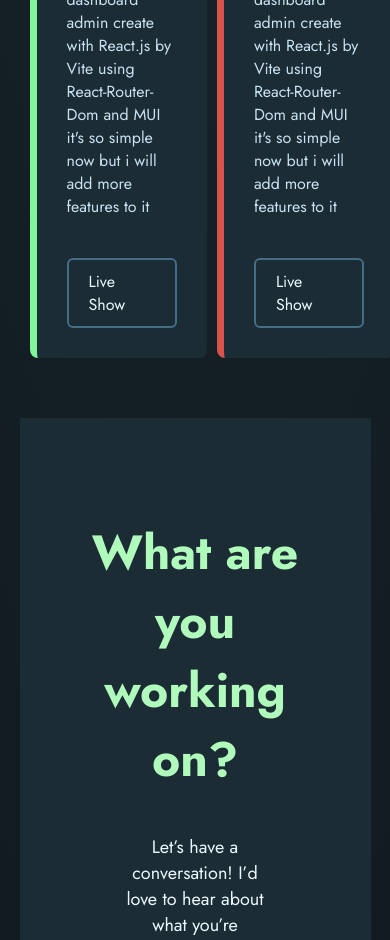
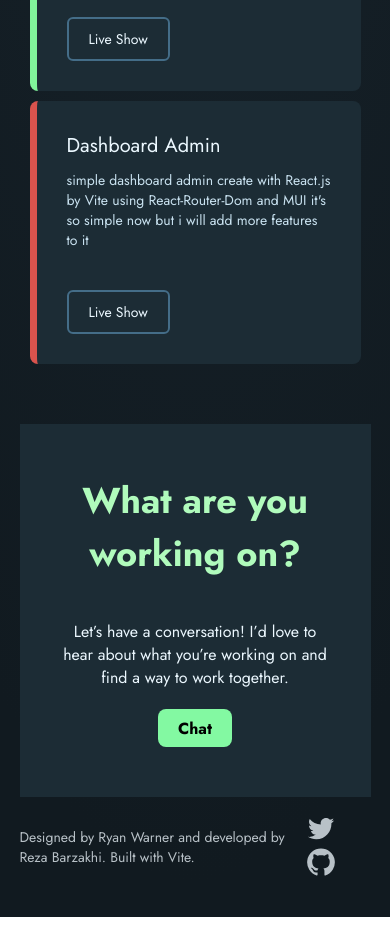
Before and after one commit to rezabarzakhi/personalblog, a React (Vite) app: page / in a window 390 px wide. Shown: the part 1060-2000 px from the top of the page. After the commit the page ends 1977 px from the top, so only its background shows below. Built offline with nearby package versions, Linux system fonts and the light colour scheme; no server answers.

Commit message:
make more responsive

```diff
--- a/src/components/ChatWithMe/ChatWithMe.css
+++ b/src/components/ChatWithMe/ChatWithMe.css
@@ -33,3 +33,23 @@
   font-size: 18px;
   cursor: pointer;
 }
+/* Responsive Adjustments */
+@media (max-width: 460px) {
+  .chatWithMe {
+    padding: 5rem 2rem;
+  }
+
+  .chatWithMeTitle {
+    font-size: 36px;
+  }
+
+  .chatWithMeDescription {
+    margin: 2rem 2rem;
+    font-size: 16px;
+  }
+
+  .chatWithMeBtn {
+    padding: 0.75rem 2rem;
+    font-size: 16px;
+  }
+}
--- a/src/components/Navbar/Navbar.css
+++ b/src/components/Navbar/Navbar.css
@@ -29,6 +29,7 @@
   .navbar a {
     font-size: 1.4rem;
     margin-right: 3rem;
+
   }
   .navbarRight a {
     display: none;
@@ -47,6 +48,7 @@
 
   .navbarRight.isActive {
         margin-top: 2rem;
+
   }
   .navbarRight.isActive a {
     float: none;
--- a/src/components/Navbar/Navbar.jsx
+++ b/src/components/Navbar/Navbar.jsx
@@ -1,4 +1,4 @@
-import React, { useState } from "react";
+import React, { useState, useRef, useEffect } from "react";
 import { NavLink } from "react-router-dom";
 import MenuIcon from "@mui/icons-material/Menu";
 import CloseIcon from "@mui/icons-material/Close";
@@ -6,21 +6,44 @@ import "./Navbar.css";
 
 export default function Navbar() {
   const [isActive, setIsActive] = useState(false);
+  const navbarWrapperRef = useRef(null);
+
+  const clickHandler = () => {
+    setIsActive((prev) => !prev);
+  };
+
+  useEffect(() => {
+    const handleClickOutside = (event) => {
+      if (navbarWrapperRef.current && !navbarWrapperRef.current.contains(event.target)) {
+        setIsActive((prev) => !prev);
+      }
+    };
+
+    document.addEventListener("mousedown", handleClickOutside);
+
+    return () => {
+      document.removeEventListener("mousedown", handleClickOutside);
+    };
+  }, []);
 
   return (
     <>
       <div className="navbar">
-        <div className="navbarWarpper">
+        <div className="navbarWarpper" ref={navbarWrapperRef}>
           <div className="navbarLeft">
             <NavLink to="/">Reza Barzakhi</NavLink>
           </div>
           <div className={`navbarRight ${isActive ? "isActive" : ""} `}>
-            <NavLink className={(link) => (link.isActive ? "active" : "")} to="/articles">
+            <NavLink className={(link) => (link.isActive ? "active" : "")} to="/articles" onClick={clickHandler}>
               Articles
             </NavLink>
-            <NavLink to="/about">About</NavLink>
-            <NavLink to="/contact">Contact</NavLink>
-            <a href="javascript:void(0);" className="menuIcon" onClick={() => setIsActive((prev) => !prev)}>
+            <NavLink to="/about" onClick={clickHandler}>
+              About
+            </NavLink>
+            <NavLink to="/contact" onClick={clickHandler}>
+              Contact
+            </NavLink>
+            <a href="javascript:void(0);" className="menuIcon" onClick={clickHandler}>
               {isActive ? <CloseIcon /> : <MenuIcon />}
             </a>
           </div>
--- a/src/components/Projects/Projects.css
+++ b/src/components/Projects/Projects.css
@@ -52,10 +52,34 @@
 }
 .projectBottonLeft {
   flex: 1;
-     border-left: 7px solid #81F59B;
+  border-left: 7px solid #81f59b;
 }
 .projectBottonRight {
   flex: 1;
-        border-left: 7px solid #D9534D;
+  border-left: 7px solid #d9534d;
+}
+/* Responsive Adjustments */
+@media (max-width: 460px) {
+  .projectsTitle,
+  .projectTitle {
+    font-size: 20px;
+  }
 
+  .projectDescription,
+  .projectLinkBtn {
+    font-size: 14px;
   }
+
+  .projectsBottom {
+    flex-direction: column;
+    gap: 1rem;
+  }
+
+  .projectBottomLeft,
+  .projectBottomRight {
+    flex: none;
+    width: 100%;
+    border-left: none;
+    margin-bottom: 2rem;
+  }
+}
```
Lines whose indentation alone changed are shown as unchanged.
